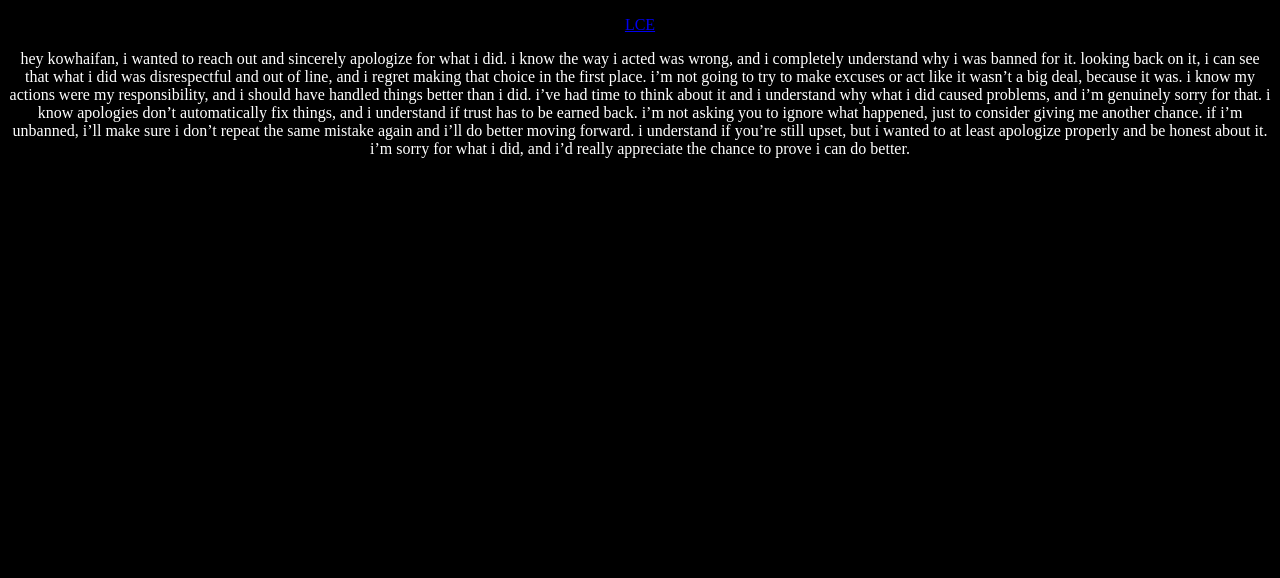
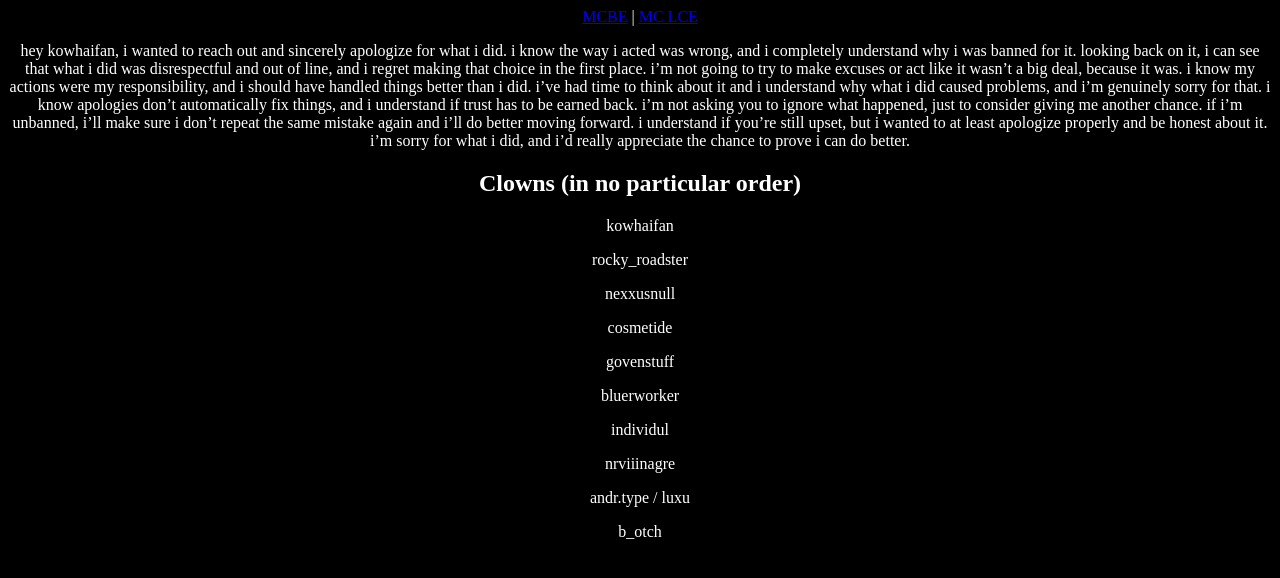
Before and after one commit to hmcbe/hmcbe.github.io, a plain HTML site: page index.html in a window 1280 px wide. Drawn offline with Linux system fonts and the light colour scheme.

Commit message:
Add files via upload

```diff
--- a/index.html
+++ b/index.html
@@ -1,3 +1,5 @@
+<!-- HTML is not my specialty. You can hate on me all you want to if you think I'm bad at it. -->
+
 <!DOCTYPE html>
 
 <head>
@@ -9,13 +11,23 @@
         background-color: #000000;
         color: #FFFFFF;
     }
+    .nav-bar {
+        text-align: center;
+    }
     p {
+        text-align: center;
+    }
+    h2 {
         text-align: center;
     }
 </style>
 
 <body>
-    <p><a href="./lce">LCE</a></p>
+    <div class="nav-bar">
+        <a href="./mcbe">MCBE</a>
+        <a>|</a>
+        <a href="./lce">MC LCE</a>
+    </div>
 
     <p>
         hey kowhaifan, i wanted to reach out and sincerely apologize for what i did. i know the way i acted was wrong, and i completely understand why i was banned for it. looking back on it, i can see that what i did was disrespectful and out of line, and i regret making that choice in the first place.
@@ -26,4 +38,16 @@
 
         i understand if you’re still upset, but i wanted to at least apologize properly and be honest about it. i’m sorry for what i did, and i’d really appreciate the chance to prove i can do better.
     </p>
+
+    <h2>Clowns (in no particular order)</h2>
+    <p>kowhaifan</p>
+    <p>rocky_roadster</p>
+    <p>nexxusnull</p>
+    <p>cosmetide</p>
+    <p>govenstuff</p>
+    <p>bluerworker</p>
+    <p>individul</p>
+    <p>nrviiinagre</p>
+    <p>andr.type / luxu</p>
+    <p>b_otch</p>
 </body>
```
